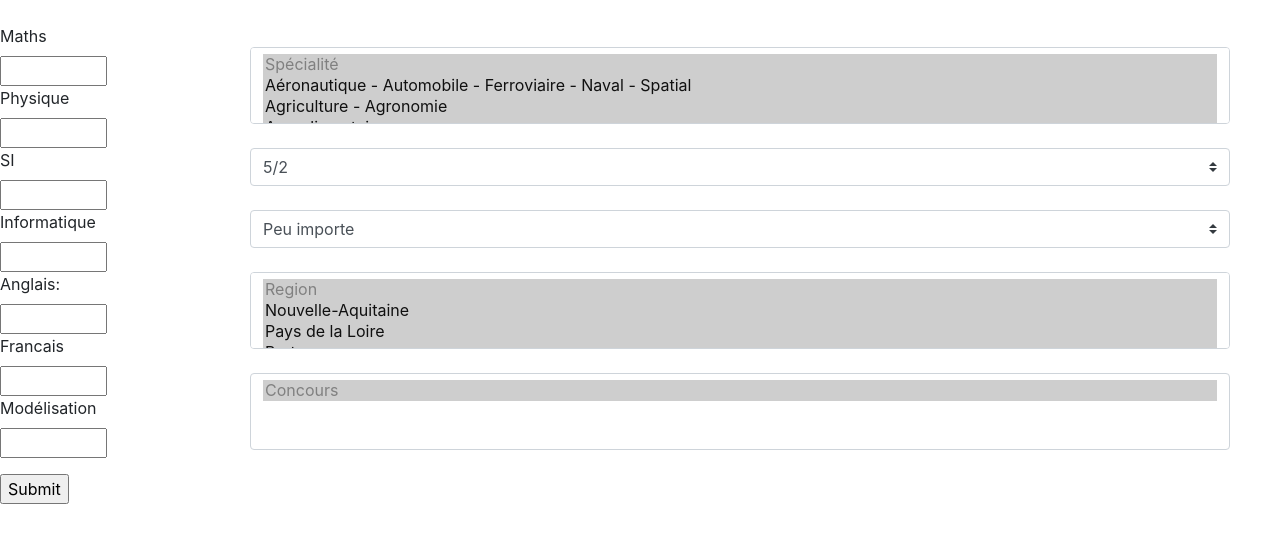
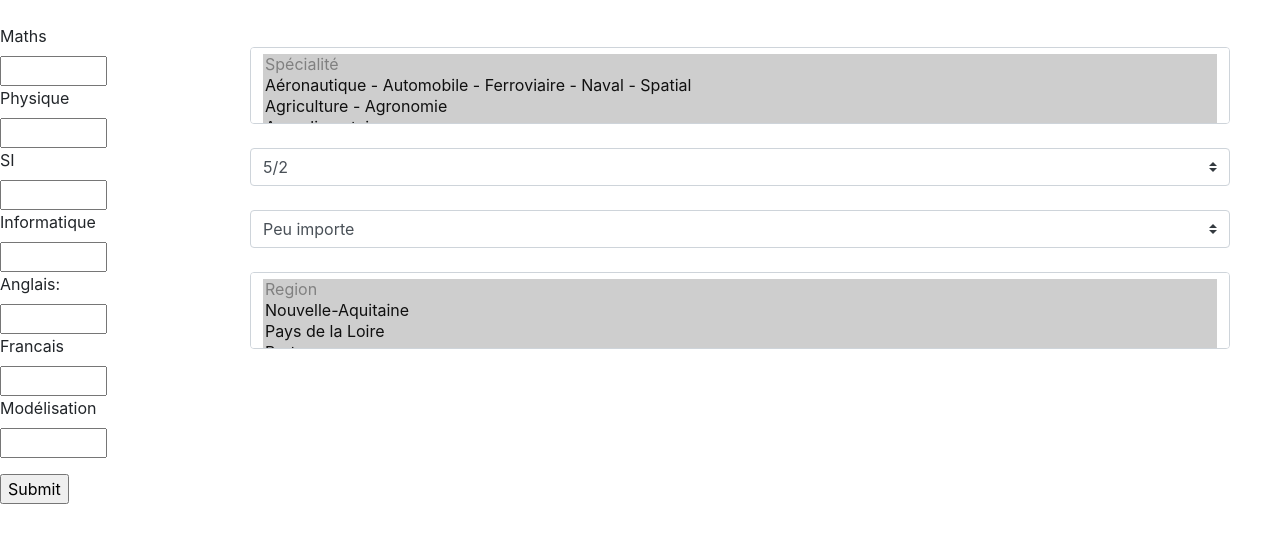
Before and after one commit to SamirPS/ChoixEcole-Heroku, a Flask app: page / in a window 1280 px wide. Shown: the top 543 px of the page. Run offline with Flask 2, Linux system fonts and the light colour scheme.

Commit message:
Update index.html

```diff
--- a/templates/index.html
+++ b/templates/index.html
@@ -52,13 +52,6 @@
             {% endfor %}
           </select>
           <br>
-          <br>
-          <select class="custom-select" multiple name=concours id=admission size="3">
-            <option disabled selected >Concours</option>
-            {% for con in concours %}
-            <option value= "{{con}}" SELECTED>{{con}}</option>"
-            {% endfor %}
-          </select>
 
 
 
```
